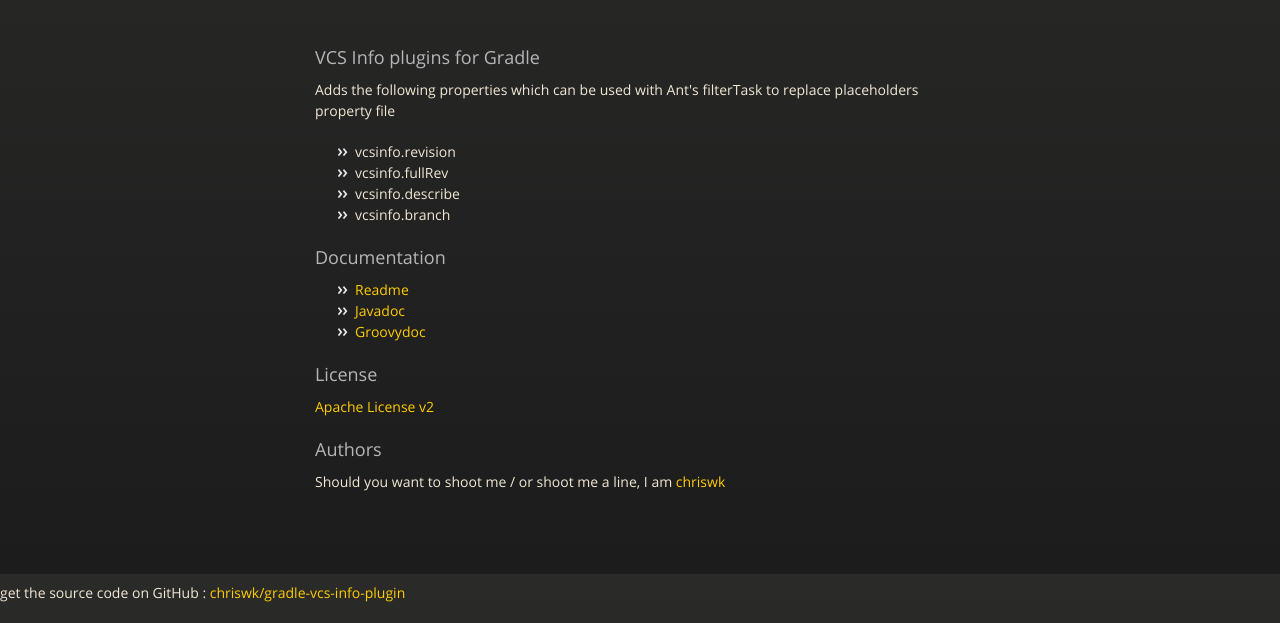
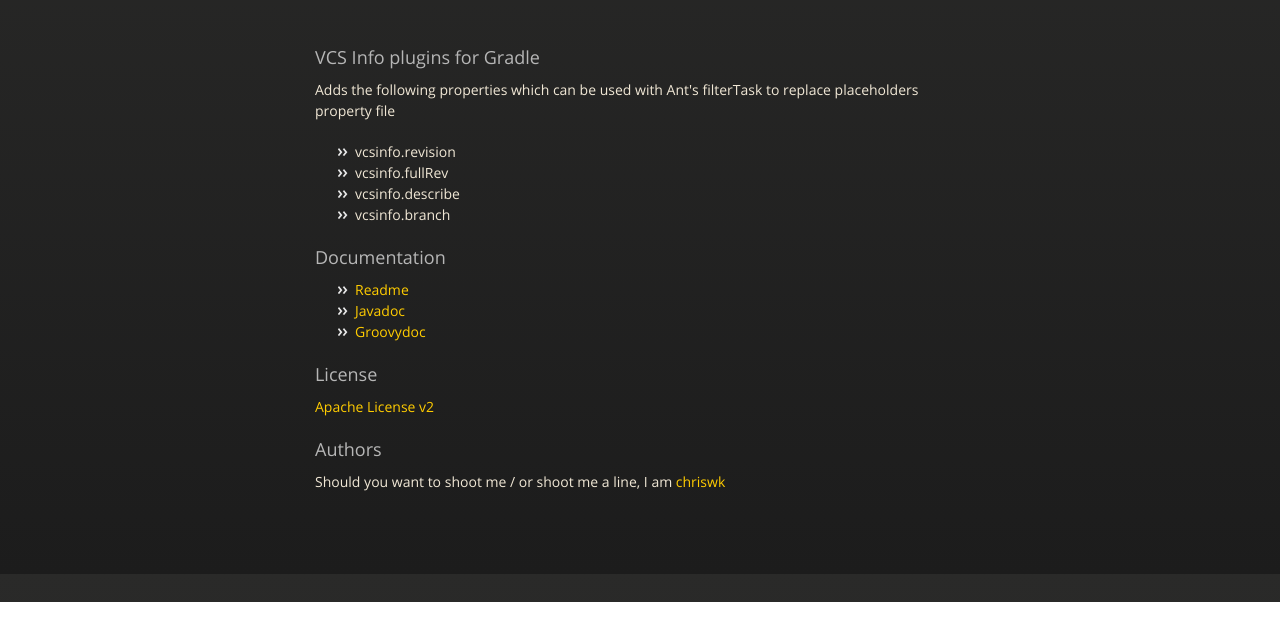
Before and after one commit to chriswk/gradle-vcs-info-plugin, a plain HTML site: page src/main/ghpages/index.html in a window 1280 px wide. Shown: the part 226-849 px from the top of the page. After the commit the page ends 828 px from the top, so only its background shows below. Drawn offline with nearby package versions, Linux system fonts and the light colour scheme.

Commit message:
Removed the footer

```diff
--- a/src/main/ghpages/index.html
+++ b/src/main/ghpages/index.html
@@ -60,8 +60,5 @@
 			<p>Should you want to shoot me / or shoot me a line, I am <a href="http://github.com/chriswk">chriswk</a></p>
 		</section>
 	</div>
-	<div class="footer">
-		get the source code on GitHub : <a href="http://github.com/chriswk/gradle-vcs-info-plugin">chriswk/gradle-vcs-info-plugin</a>
-	</div>
 </body>
 </html>
```
